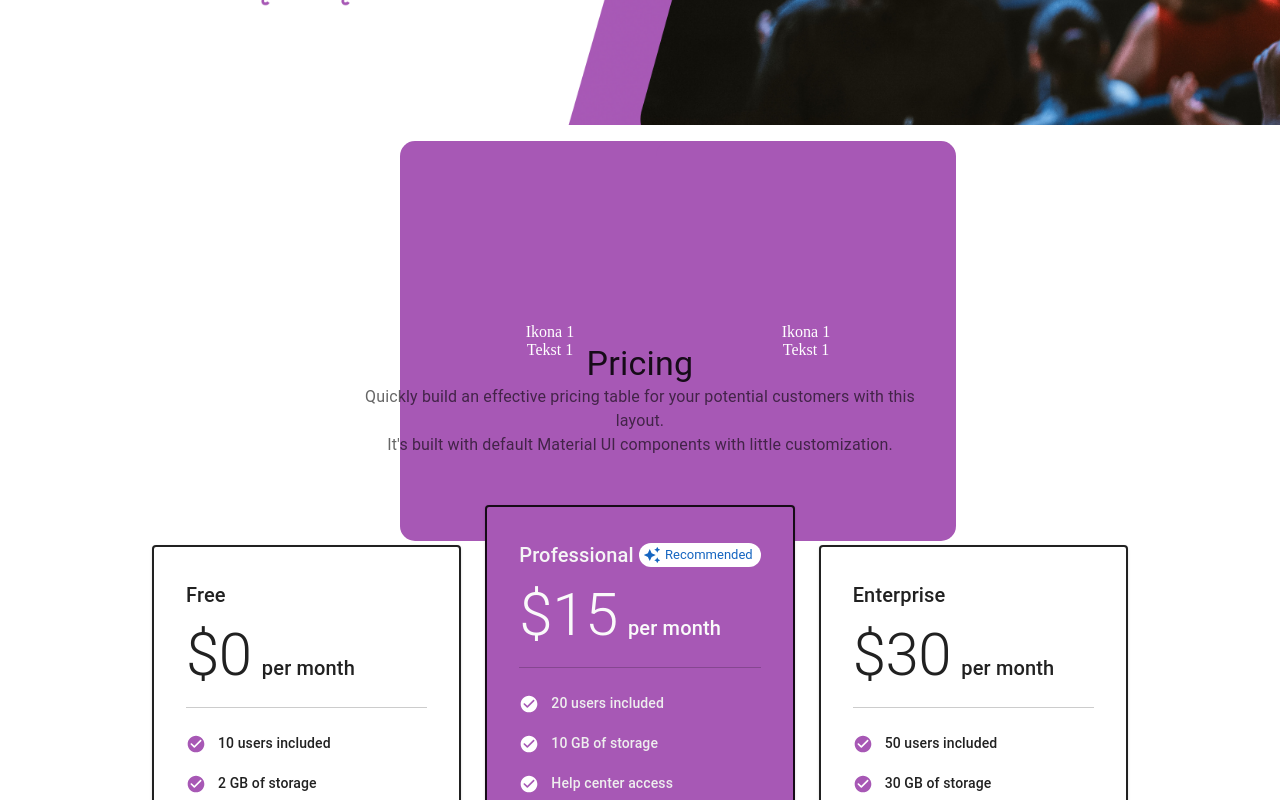
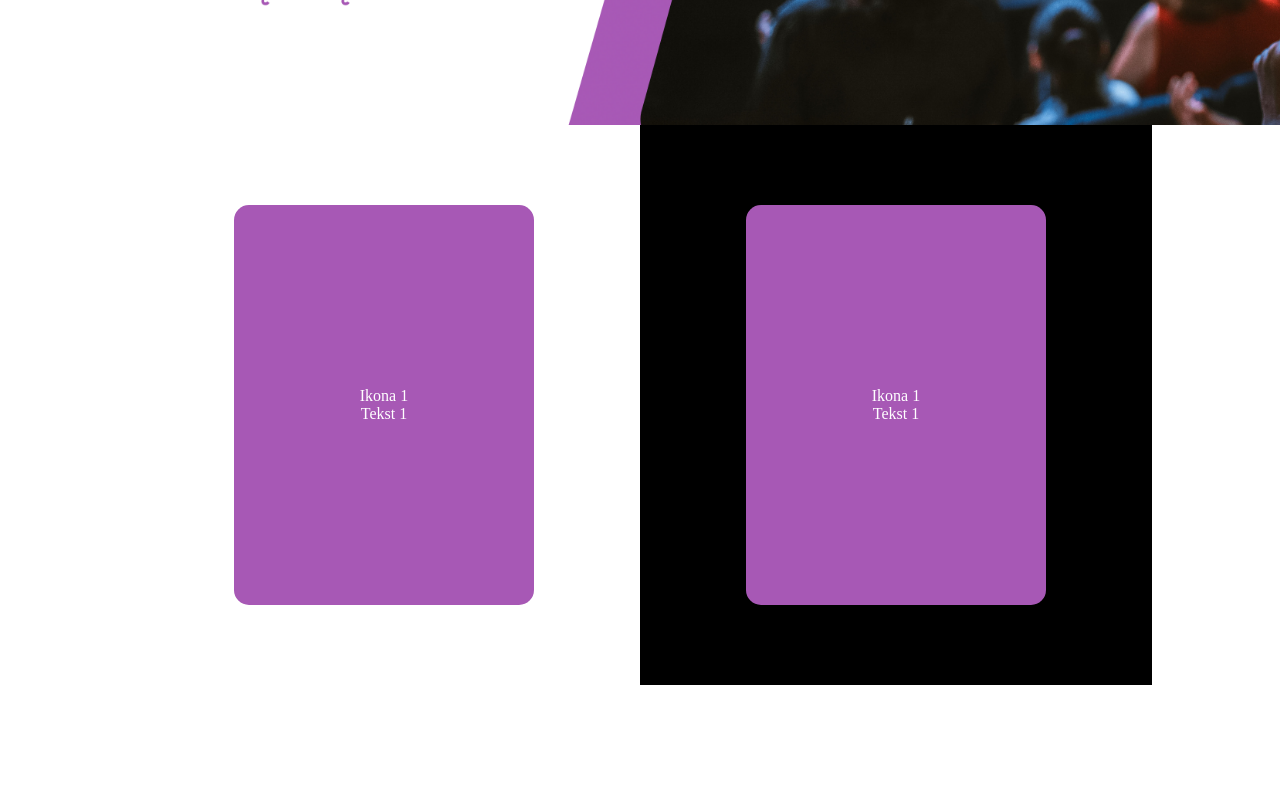
Before and after one commit to LukaszWitt/EDULINK2, a Next.js app: page /home in a window 1280 px wide. Shown: the part 1580-2380 px from the top of the page. Built offline with nearby package versions, Linux system fonts and the light colour scheme.

Commit message:
poprawione karty

```diff
--- a/components/CardFlip.tsx
+++ b/components/CardFlip.tsx
@@ -13,6 +13,8 @@ interface CardFlipProps {
 const FlipCard = styled("div")({
   perspective: "1000px",
   overflow: "visible",
+  height: '100%',
+
 });
 
 const FlipCardInner = styled("div")({
@@ -21,6 +23,10 @@ const FlipCardInner = styled("div")({
   height: "100%",
   transition: "1s",
   transformStyle: "preserve-3d",
+  display: 'flex',
+  justifyContent: 'center',
+  alignItems: 'center'
+
 });
 
 const CardFace = styled("div")({
@@ -70,6 +76,8 @@ const CardFlip: React.FC<CardFlipProps> = ({
         {/* Tylna strona karty */}
         <CardFace
           style={{
+            justifyContent: 'center',
+            display: 'flex',
             transform: "rotateY(180deg)",
             width: "300px",
             height: "400px",
--- a/pages/_app.tsx
+++ b/pages/_app.tsx
@@ -1,11 +1,11 @@
-import Background from "@/components/Background";
+// import Background from "@/components/Background";
 import "@/styles/globals.css";
 import { Box } from "@mui/material";
 import type { AppProps } from "next/app";
 
 export default function App({ Component, pageProps }: AppProps) {
   return (<Box sx={{backgroundColor: 'white', scrollBehavior: 'smooth'}}><Component {...pageProps} />
-  <Background path= '/images/grafika2.webp'/>
+  {/* <Background path= '/images/grafika2.webp'/> */}
 
           </Box>
 )
--- a/pages/home.tsx
+++ b/pages/home.tsx
@@ -28,6 +28,7 @@ export default function MyApp() {
     >
       <AppAppBar />
 
+        <Box>
           <Grid container justifyContent={"center"} alignItems={"center"}>
             <Grid
               item
@@ -38,6 +39,12 @@ export default function MyApp() {
             >
               <Page />
             </Grid>
+            </Grid>
+
+        </Box>
+
+
+          <Box>
             <Grid
               item
               xs={12}
@@ -47,8 +54,15 @@ export default function MyApp() {
             >
               <Slider />
             </Grid>
+           </Box>
 
-        <Grid item xs={6} sm={3} md={3} lg={3} xl={3} padding={2}>
+
+          <Box>
+            <Grid container justifyContent={'center'}  sx={{
+            minHeight:'70vh',
+          }}>
+
+            <Grid item xs={6} padding={2} display={'flex'} justifyContent={'center'}>
               <CardFlip
                 frontIcon={<div>Ikona 1</div>}
                 frontText={<div>Tekst 1</div>}
@@ -57,7 +71,9 @@ export default function MyApp() {
               />
             </Grid>
 
-        <Grid item xs={6} sm={3} md={3} lg={3} xl={3} padding={2}>
+            <Grid sx={{
+              backgroundColor: 'black'
+            }} item xs={6}  padding={2} display={'flex'} justifyContent={'center'}>
               <CardFlip
                 frontIcon={<div>Ikona 1</div>}
                 frontText={<div>Tekst 1</div>}
@@ -66,6 +82,10 @@ export default function MyApp() {
               />
             </Grid>
 
+            </Grid>
+          </Box>
+
+          <Box>
             <Grid
               item
               xs={12}
@@ -75,7 +95,10 @@ export default function MyApp() {
             >
               <Pricing />
             </Grid>
-      </Grid>
            </Box>
+         </Box>
+
+
+
       );
     }
```
Also changed, not shown: pages/signin.tsx (+14 -1 lines). Lines whose indentation alone changed are shown as unchanged.
